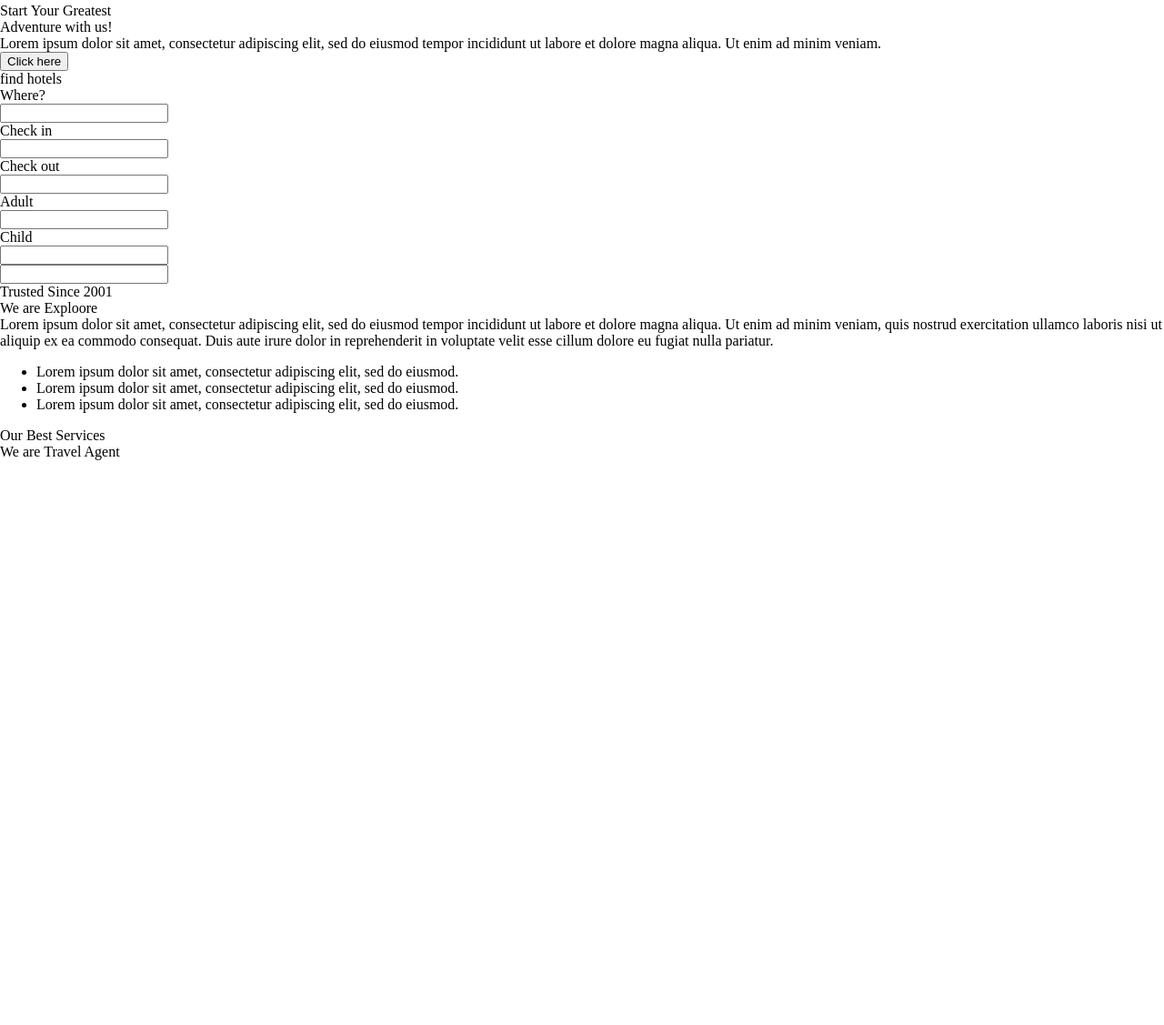
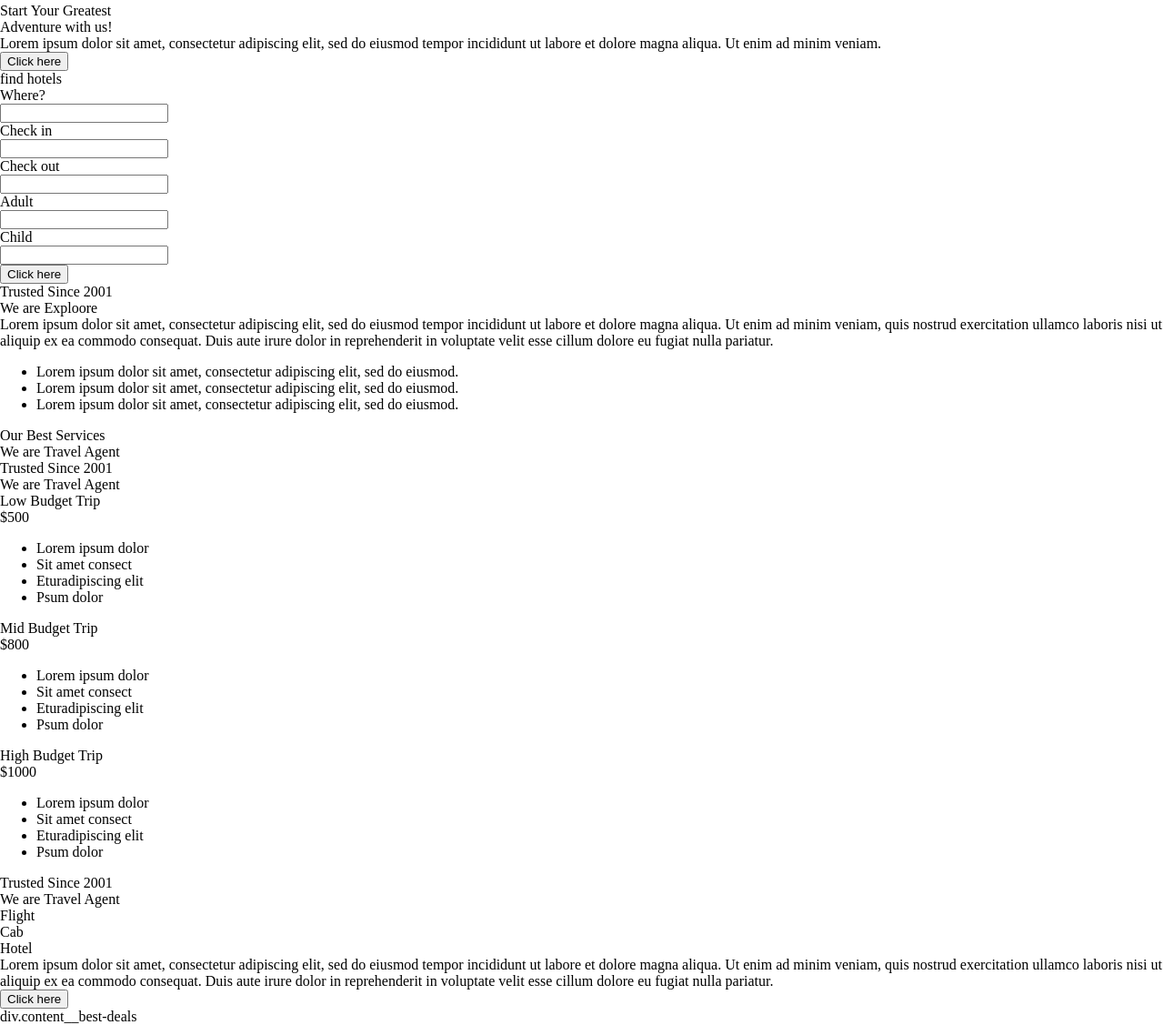
Before and after one commit to Khebnev/Exploore, a plain HTML site: page index.html in a window 1280 px wide. Shown: the part 387-1514 px from the top of the page at 91% size. Before the commit the page ends 893 px from the top, so only its background shows below. Drawn offline with Linux system fonts and the light colour scheme.

Commit message:
Added budget-package and tour-status blocks

```diff
--- a/index.html
+++ b/index.html
@@ -134,7 +134,7 @@
                     </div>
                 </div>
                 <div class="find-hotels__button">
-                    <input type="text">
+                    <input type="button" value="Click here">
                 </div>
             </div>
         </div>
@@ -209,6 +209,120 @@
                 <div class="service__item-description"></div>
             </div>
         </div>
+        <div class="content__budget-package">
+            <div class="content__budget-package-title">
+                Trusted Since 2001
+            </div>
+            <div class="content__budget-package-subtitle">
+                We are Travel Agent
+            </div>
+            <div class="content__low-budget-trip">
+                <div class="budget-trip__main-block">
+                    <div class="budget-trip__icon">
+
+                    </div>
+                    <div class="budget-trip__title">
+                        Low Budget Trip
+                    </div>
+                    <div class="budget-trip__line">
+                        <div class="budget-trip__price">
+                            $500
+                        </div>
+                    </div>
+                    <ul class="budget-trip__list">
+                        <li class="budget-trip__item">Lorem ipsum dolor</li>
+                        <li class="budget-trip__item">Sit amet consect</li>
+                        <li class="budget-trip__item">Eturadipiscing elit</li>
+                        <li class="budget-trip__item">Psum dolor</li>
+                    </ul>
+                </div>
+            </div>
+            <div class="content__mid-budget-trip">
+                <div class="budget-trip__main-block">
+                    <div class="budget-trip__icon">
+
+                    </div>
+                    <div class="budget-trip__title">
+                        Mid Budget Trip
+                    </div>
+                    <div class="budget-trip__line">
+                        <div class="budget-trip__price">
+                            $800
+                        </div>
+                    </div>
+                    <ul class="budget-trip__list">
+                        <li class="budget-trip__item">Lorem ipsum dolor</li>
+                        <li class="budget-trip__item">Sit amet consect</li>
+                        <li class="budget-trip__item">Eturadipiscing elit</li>
+                        <li class="budget-trip__item">Psum dolor</li>
+                    </ul>
+                </div>
+            </div>
+            <div class="content__high-budget-trip">
+                <div class="budget-trip__main-block">
+                    <div class="budget-trip__icon">
+
+                    </div>
+                    <div class="budget-trip__title">
+                        High Budget Trip
+                    </div>
+                    <div class="budget-trip__line">
+                        <div class="budget-trip__price">
+                            $1000
+                        </div>
+                    </div>
+                    <ul class="budget-trip__list">
+                        <li class="budget-trip__item">Lorem ipsum dolor</li>
+                        <li class="budget-trip__item">Sit amet consect</li>
+                        <li class="budget-trip__item">Eturadipiscing elit</li>
+                        <li class="budget-trip__item">Psum dolor</li>
+                    </ul>
+                </div>
+            </div>
+        </div>
+        <div class="content__tour-status">
+            <div class="tour-status__left">
+                <div class="tour-status__left-side-image"></div>
+            </div>
+            <div class="tour-status__right">
+                <div class="tour-status__right-title">
+                    Trusted Since 2001
+                </div>
+                <div class="tour-status__right-subtitle">
+                    We are Travel Agent
+                </div>
+                <div class="tour-status__right-status-bar">
+                    <div class="tour-status__right-status-bar-area">
+                        <div class="status-bar__flight">
+                            <div class="status-bar__flight-icon"></div>
+                            <div class="status-bar__flight-text">
+                                Flight
+                            </div>
+                        </div>
+                        <div class="status-bar__cab">
+                            <div class="status-bar__cab-icon"></div>
+                            <div class="status-bar__cab-text">
+                                Cab
+                            </div>
+                        </div>       <div class="status-bar__hotel">
+                            <div class="status-bar__hotel-icon"></div>
+                            <div class="status-bar__hotel-text">
+                                Hotel
+                            </div>
+                        </div>
+                    </div>
+                </div>
+                <div class="tour-status__text">
+                    Lorem ipsum dolor sit amet, consectetur adipiscing elit, sed do eiusmod tempor incididunt ut labore et dolore magna aliqua. Ut enim ad minim veniam, quis nostrud exercitation ullamco laboris nisi ut aliquip ex ea commodo consequat. Duis aute irure dolor in reprehenderit in voluptate velit esse cillum dolore eu fugiat nulla pariatur.
+                </div>
+                <div class="tour-status__button">
+                    <input type="button" value="Click here">
+                </div>
+            </div>
+        </div>
+        div.content__best-deals
+
+
 
     </div>
     <footer>
```
